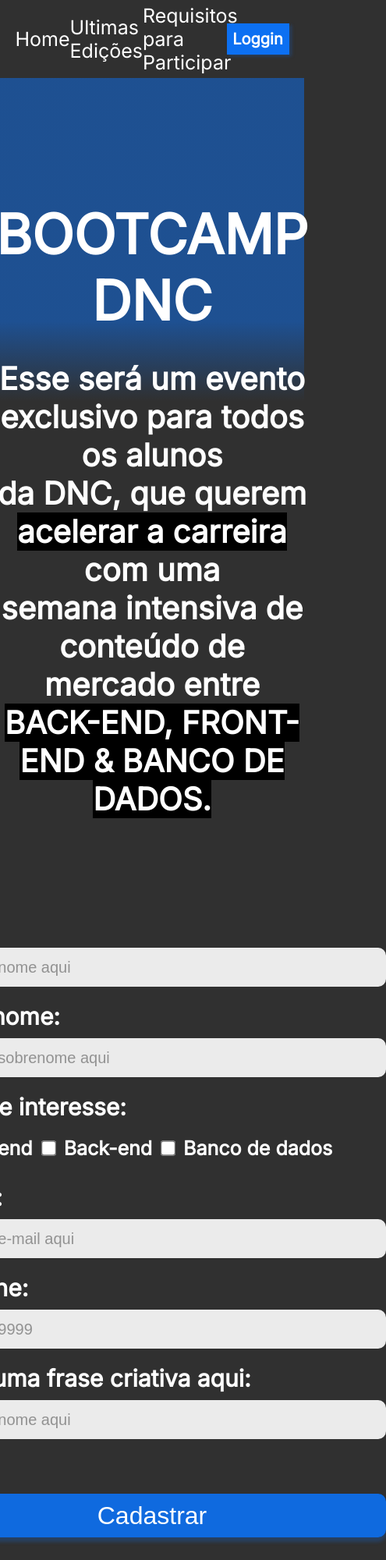
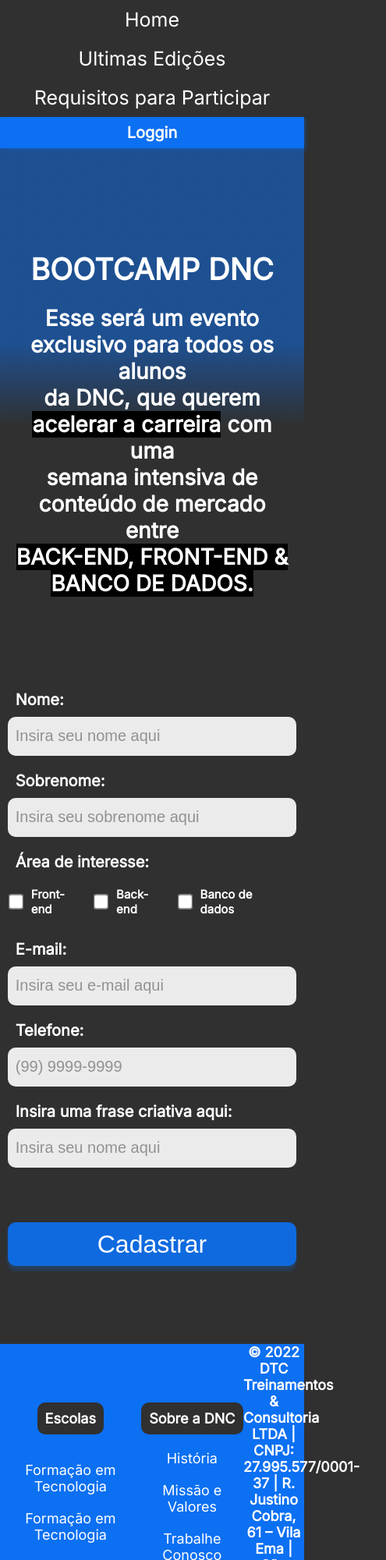
Before and after one commit to GuilhermeAlvesSantoss/Bootcamp, a plain HTML site: page Projeto/index.html in a window 390 px wide. Shown: the top 2000 px of the page at 78% size, 495 px wide, since content can reach past the window. Drawn offline with Linux system fonts and the light colour scheme.

Commit message:
Adicionando media query para mobile

```diff
--- a/Projeto/index.html
+++ b/Projeto/index.html
@@ -78,10 +78,60 @@
             </div>
 
             <input type="submit" value="Cadastrar">
-
-
         </form>
     </section>
 
+    <footer>
+        <div class="lineone">
+            <nav>
+                <h5>Escolas</h5>
+                <ul>
+                    <li>
+                        <a href="">Formação em Tecnologia</a>
+                    </li>
+                    <li>
+                        <a href="">Formação em Tecnologia</a>
+                    </li>
+                    <li >
+                        <a href="">Formação em Tecnologia</a>
+                    </li>
+                    <li>
+                        <a href="">Formação em Tecnologia</a>
+                    </li>
+                    <li>
+                        <a href="">Formação em Tecnologia</a>
+                    </li>
+                </ul>
+            </nav>
+
+            <nav>
+                <ul>
+
+                    <h5>Sobre a DNC</h5>
+                    <li>
+                        <a href="">História</a>
+                    </li>
+                    <li>
+                        <a href="">Missão e Valores</a>
+                    </li>
+                    <li >
+                        <a href="">Trabalhe Conosco</a>
+                    </li>
+                    <li>
+                        <a href="">Conteúdo Gratuito</a>
+                    </li>
+                </ul>
+            </nav>
+
+            <div class="endereço">
+                © 2022 DTC Treinamentos & Consultoria LTDA | CNPJ: 27.995.577/0001-37 | R. Justino Cobra, 61 – Vila Ema | São José dos Campos – SP | CEP 12243-030
+            </div>
+        </div>
+        <div class="linetwo">
+            <a href="">Termos de uso</a>
+            <a href="">Politica de Privacidade</a>
+        </div>
+    </footer>
+
 </body>
 </html>
--- a/Projeto/style.css
+++ b/Projeto/style.css
@@ -144,7 +144,7 @@ form input::placeholder{
 }
 
 .checkbox-itens label {
-    font-size: 25px;
+    font-size: 85%;
     justify-content: space-around;
 
 }
@@ -168,3 +168,155 @@ input[type="submit"]{
     text-align: center;
     cursor: pointer;
 }
+
+/*Footer*/
+
+footer {
+    width: 100%;
+    background-color: var(--azul-dnc);
+
+}
+footer .lineone {
+    display: flex;
+    justify-content: space-around;
+    align-items: center;
+}
+footer ul {
+    list-style: none;
+    margin: 0px;
+    padding: 0px;
+    font-size: 25px;
+}
+footer nav {
+    display: flex;
+    flex-direction: column;
+    align-items: center;
+    height: 330px;
+
+}
+
+footer h5 {
+    text-align: center;
+    color: white;
+    font-weight: 800;
+    font-size: 18px;
+    font-family: var(--fonte-padrao);
+
+    margin-bottom: 15px;
+
+    background-color: var(--preto-dnc);
+    border-radius: 10px;
+
+    padding: 10px;
+
+}
+footer ul li{
+    text-align: center;
+    color: white;
+    font-weight: 500;
+    font-size: 18px;
+    font-family: var(--fonte-padrao);
+
+
+    margin: 20px 0px 20px 0px;
+}
+
+footer ul li a {
+    color:white;
+    text-decoration: none;
+    font-family: var(--fonte-padrao);
+
+}
+
+footer .endereço {
+    font-weight: 800;
+    font-size: 18px;
+    font-family: var(--fonte-padrao);
+    color: white;
+    text-align: center;
+    width: 20%;
+}
+
+footer .linetwo {
+    display: flex;
+    justify-content: center;
+    margin:0px 10px 0px;
+    height: 40px;
+    padding: 10px;
+
+
+}
+
+footer .linetwo a {
+    font-family: var(--fonte-padrao);
+    font-size: 18px;
+    font-weight: 600;
+    color: white;
+    padding: 5px;
+    text-decoration: none;
+
+}
+
+footer .linetwo a:first-child {
+    border-right: 3px solid white;
+}
+
+footer .linetwo a:hover {
+    color: var(--cinza-hover);
+
+
+}
+
+@media only screen and (max-width: 600px){
+
+    /*MENU*/
+
+    #principal {
+        flex-direction: column;
+        height: auto;
+
+
+    }
+    #menu{
+        flex-direction: column;
+        width: 100%;
+        margin: 0px;
+    }
+    #menu a {
+        display: flex;
+        align-items: center;
+        height: 50px;
+
+    }
+    #principal button {
+        width: 100%;
+        margin: 0px;
+    }
+
+    /*Section*/
+
+    section h1{
+        font-size: 38px;
+
+    }
+
+    section h2{
+        font-size: 28px;
+        padding-right: 15px;
+        padding-left: 15px;
+
+    }
+
+    form{
+        width: 95%;
+        font-size: 20px;
+
+    }
+
+    .checkbox-itens label {
+        font-size: 15px;
+    }
+
+
+
+}
```
